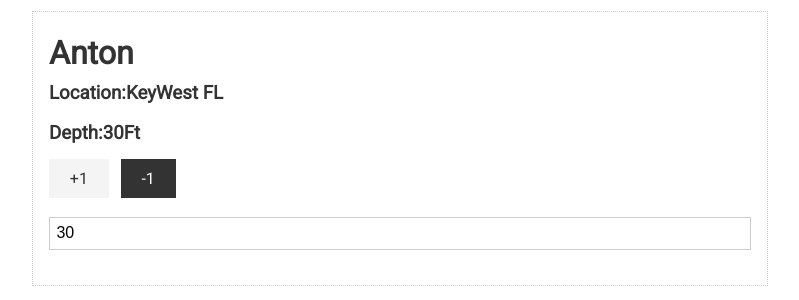
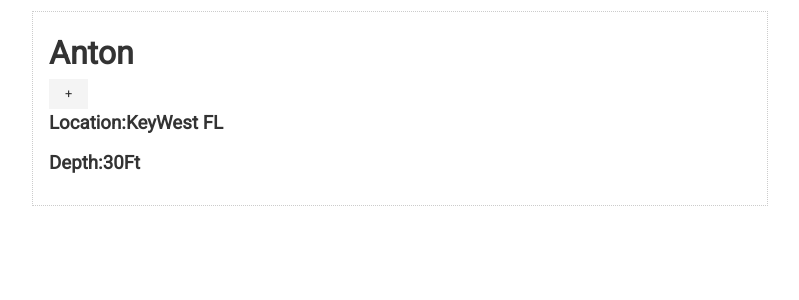
Before and after one commit to AntonBrito/svelte-scubalog, a Svelte app: page / in a window 1280 px wide. Shown: the top 300 px of the page, without its empty margins (240-1039 px from the left). Built offline with nearby package versions, Linux system fonts and the light colour scheme.

Commit message:
Added button fuctionality for toggling the controls

```diff
--- a/src/App.svelte
+++ b/src/App.svelte
@@ -2,19 +2,23 @@
 	let name = "Anton";
 	let locationName = "KeyWest FL";
 	let depths = 30;
+	let showControls = false
 
 	const addDepth = () => (depths += 1);
 	const removeDepth = () => (depths -= 1);
-
+	const toggleControls = () => (showControls = !showControls);
 </script>
 <div class="container">
 	<div class="card">
 		<h1>{name}</h1>
+		<button class="btn btn-sm" on:click={toggleControls}>+</button>
 		<h3>Location:{locationName}</h3>
 		<h3>Depth:{depths}Ft</h3>
+		{#if showControls}
 		<button class="btn" on:click={addDepth}>+1</button>
 		<button class="btn btn-dark" on:click={removeDepth}>-1</button>
 		<input type="number" bind:value={depths} />
+		{/if}
 	</div>
 </div>
 <style>
```
